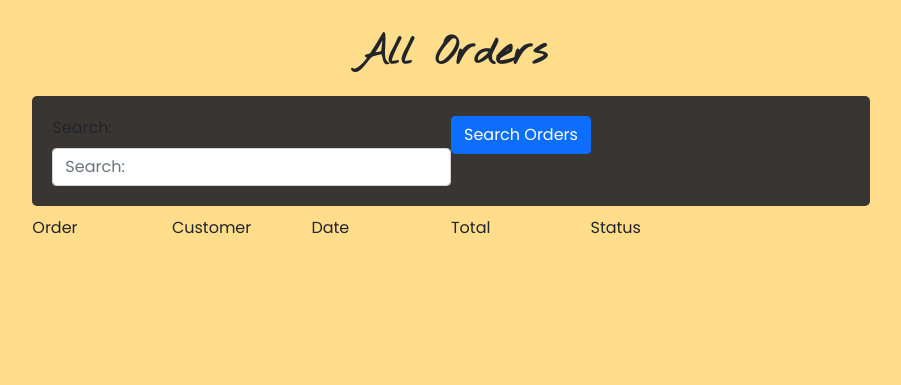
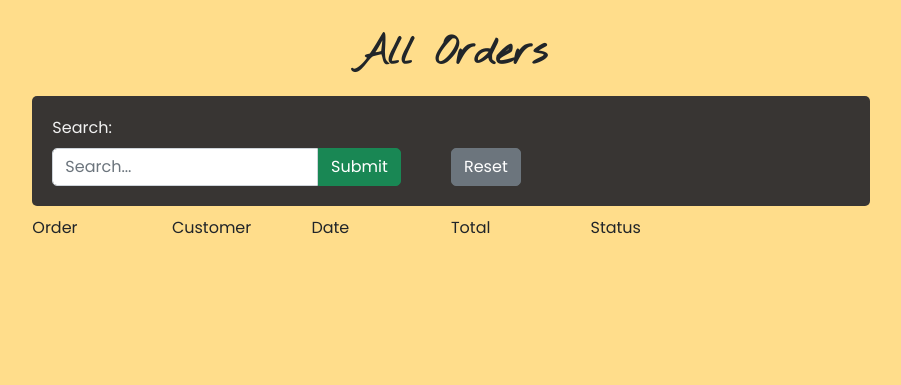
Before and after one commit to PaulWheatcroft/owery-joinery, a Django app: page /admin-tools/ in a window 1280 px wide. Shown: the part 66-451 px from the top of the page, without its empty margins (189-1090 px from the left). Run offline with Django 3.2, Linux system fonts and the light colour scheme; a user stored in the database is signed in; data that the repository does not hold is empty; some libraries are stand-ins or nearby versions.

Commit message:
Search text added to all orders to search on the first name field

```diff
--- a/admin_tools/templates/admin_tools/orders.html
+++ b/admin_tools/templates/admin_tools/orders.html
@@ -13,17 +13,20 @@
             </div>
             <div class="row orders-toolbar">
                 <div class="col">
-                    <form method="POST" id="order-search" name="order-search">
+                    <form action="" method="POST" id="order-search" name="order-search">
+                        {% csrf_token %}
                         <div class="row">
-                            <div class="col col-orders-toolbar">
-                                <label for="search-order-text" class="form-label"> Search:</label>
-                                <input id="search-order-text" placeholder="Search:" name="search-order-text" class="form-control" type="text">
-
+                            <div class="col-12 col-md-4 col-orders-toolbar">
+                                <label for="search-order-text" class="form-label search-box-label"> Search:</label>
+                                <input id="search-order-text" placeholder="Search..." name="search-order-text" class="form-control search-box" type="text">
                             </div>
-                            <div class="col col-orders-toolbar">
-                                <button type="submit" class="btn btn-primary">Search Orders</button>
+                            <div class="col-12 col-md-2 col-orders-toolbar">
+                                <input type="submit" class="btn btn-success search-button">
                             </div>
+                            <div class="col-12 col-md-2 col-orders-toolbar">
+                                <a href="{% url 'get_all_orders' %}" class="btn btn-secondary search-reset">Reset</a>
                             </div>
+                        </div>
                     </form>
                 </div>
             </div>
@@ -59,7 +62,7 @@
                     <p><span class="mobile-visibility">Date:</span> {{ order.date|date:"d M y" }}</p>
                 </div>
                 <div class="col-12 col-md-2">
-                    <p><span class="mobile-visibility">Total:</span> {{ order.grand_total }}</p>
+                    <p><span class="mobile-visibility">Total:</span> £{{ order.grand_total }}</p>
                 </div>
                 <div class="col-12 col-md-2">
                     <p><span class="mobile-visibility">Status:</span> {{ order.status }}</p>
--- a/admin_tools/views.py
+++ b/admin_tools/views.py
@@ -5,12 +5,22 @@ from django.contrib.auth.decorators import login_required
 from .forms import OrderStatusForm
 
 
+@login_required
 def get_all_orders(request):
     """
-    A view to return the logged in user's profile page
-    which contains a list of their previous orders
+    A view to return the list of all orders
     """
     all_orders = Order.objects.all().order_by('date').reverse()
+
+    if request.method == 'POST':
+        text = request.POST.get('search-order-text')
+        searched_orders = Order.objects.filter(first_name__icontains=text)
+        all_orders = searched_orders
+
+        context = {
+            'all_orders': all_orders,
+        }
+        return render(request, 'admin_tools/orders.html', context)
 
     context = {
         'all_orders': all_orders,
--- a/static/css/base.css
+++ b/static/css/base.css
@@ -242,6 +242,15 @@ h1 {
 .col-orders-toolbar {
     margin: 0;
 }
+.search-button {
+    margin-top: 20px;
+}
+.search-box-label {
+    color: #f1f1f1;
+}
+.search-reset {
+    margin-top: 20px;
+}
 @media (min-width: 992px) {
     .my-container {
         background: url('/media/pilton.jpg');
@@ -267,4 +276,15 @@ h1 {
     .product img {
         max-width: 125px;
     }
+    .search-button {
+        margin-top: 32px;
+        border-radius: 0 5px 5px 0;
+    }
+    .search-box {
+        border-radius: 5px 0 0 5px;
+    }
+    .search-reset {
+        margin-top: 32px;
+        border-radius: 5px;
+    }
 }
```
Also changed, not shown: owery_joinery/tests/test_urls.py (+4 -2 lines).
